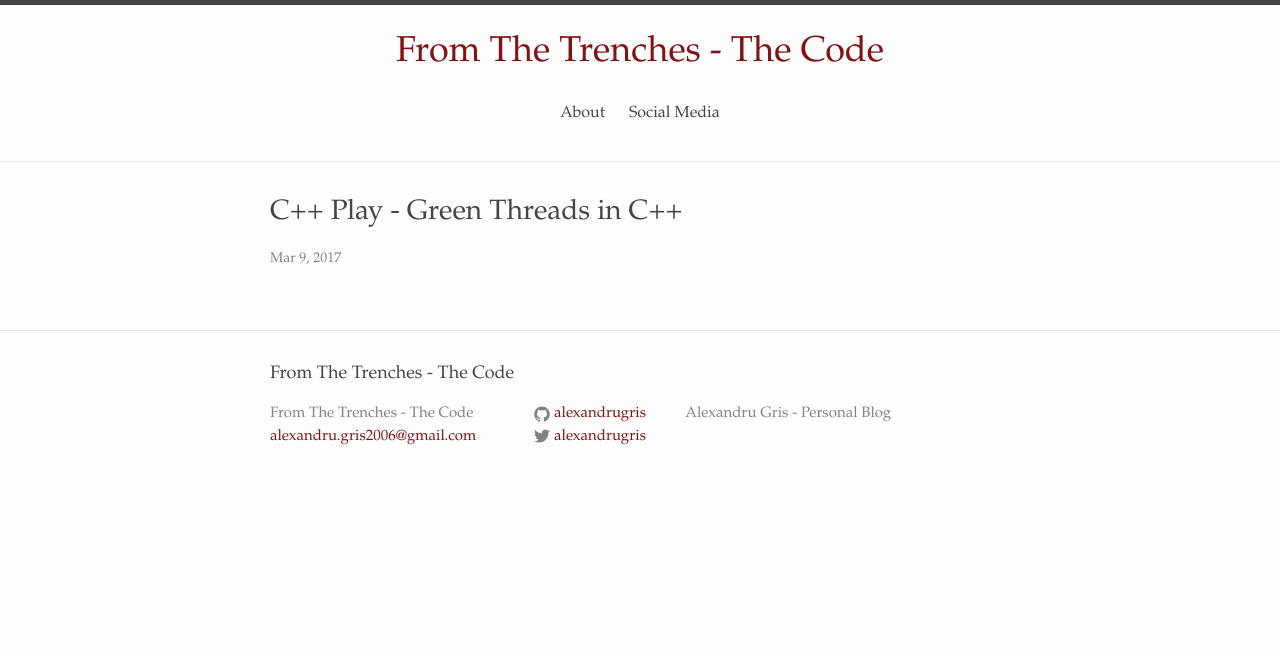
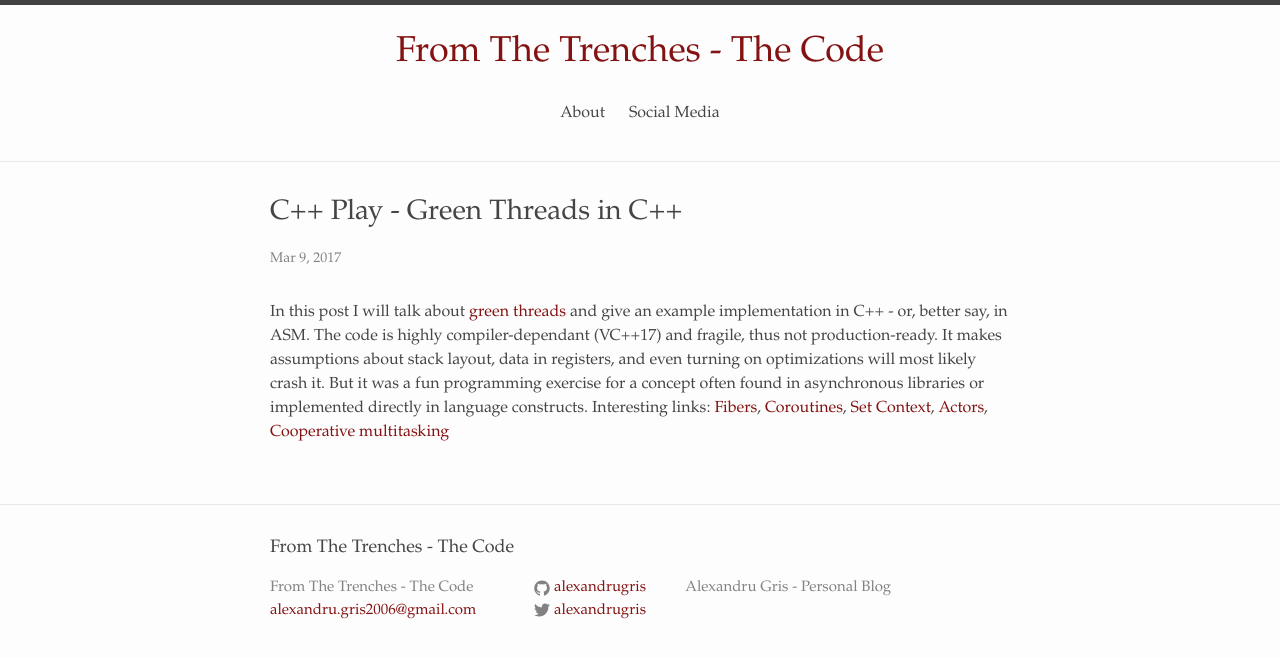
Before and after one commit to alexandrugris/my-jekyll-tech-blog, a Jekyll site: the page built from MyBlog/_posts/2017-03-09-C++-Play-GreenThreads.markdown, in a window 1280 px wide. Shown: the top 658 px of the page. Built offline with Jekyll 4.4.1, drawn with Linux system fonts in a browser that asks for light colours.

Commit message:
Update 2017-03-09-C++-Play-GreenThreads.markdown

```diff
--- a/MyBlog/_posts/2017-03-09-C++-Play-GreenThreads.markdown
+++ b/MyBlog/_posts/2017-03-09-C++-Play-GreenThreads.markdown
@@ -4,3 +4,5 @@ title:  "C++ Play - Green Threads in C++"
 date:   2017-03-09 16:15:16 +0200
 categories: Native coding
 ---
+
+In this post I will talk about [green threads](https://en.wikipedia.org/wiki/Green_threads) and give an example implementation in C++ - or, better say, in ASM. The code is highly compiler-dependant (VC++17) and fragile, thus not production-ready. It makes assumptions about stack layout, data in registers, and even turning on optimizations will most likely crash it. But it was a fun programming exercise for a concept often found in asynchronous libraries or implemented directly in language constructs. Interesting links: [Fibers](https://en.wikipedia.org/wiki/Fiber_%28computer_science%29), [Coroutines](https://en.wikipedia.org/wiki/Coroutine), [Set Context](https://en.wikipedia.org/wiki/Setcontext), [Actors](https://en.wikipedia.org/wiki/Actor_model), [Cooperative multitasking](https://en.wikipedia.org/wiki/Cooperative_multitasking)
```
